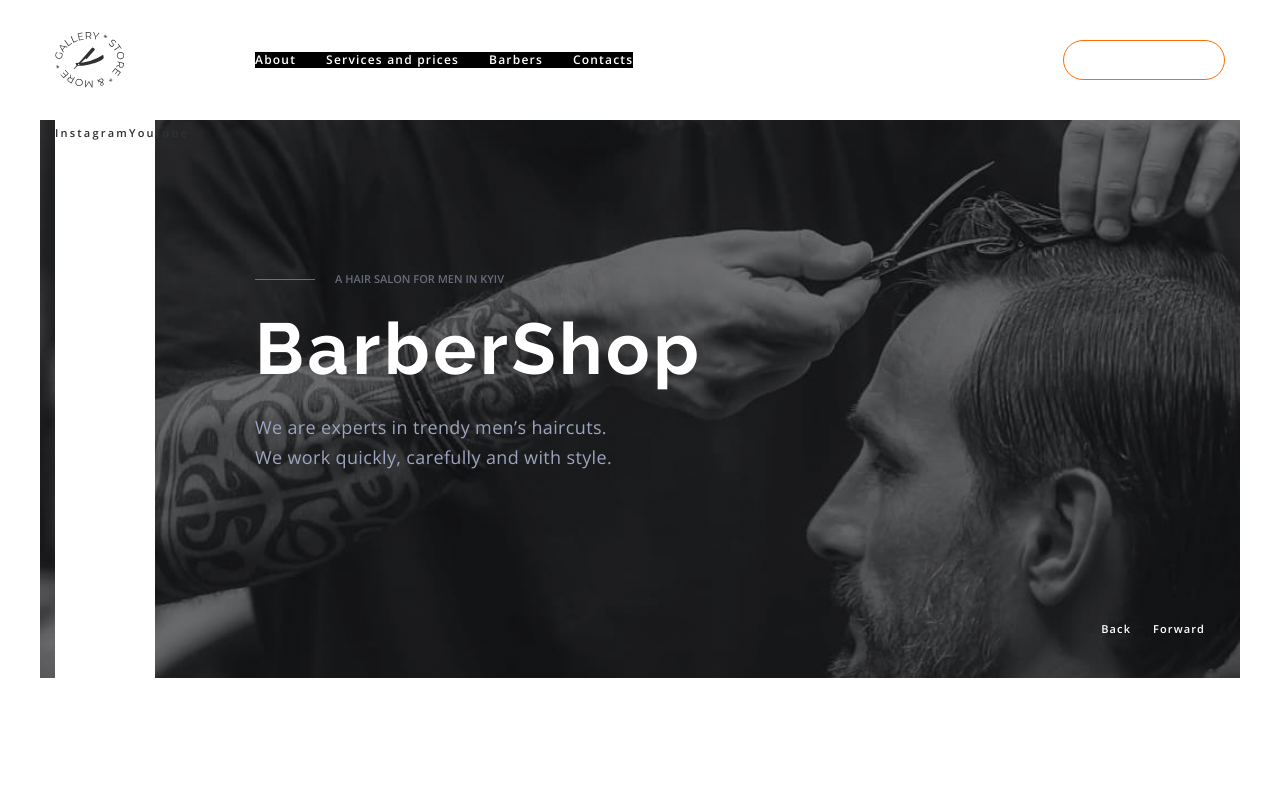
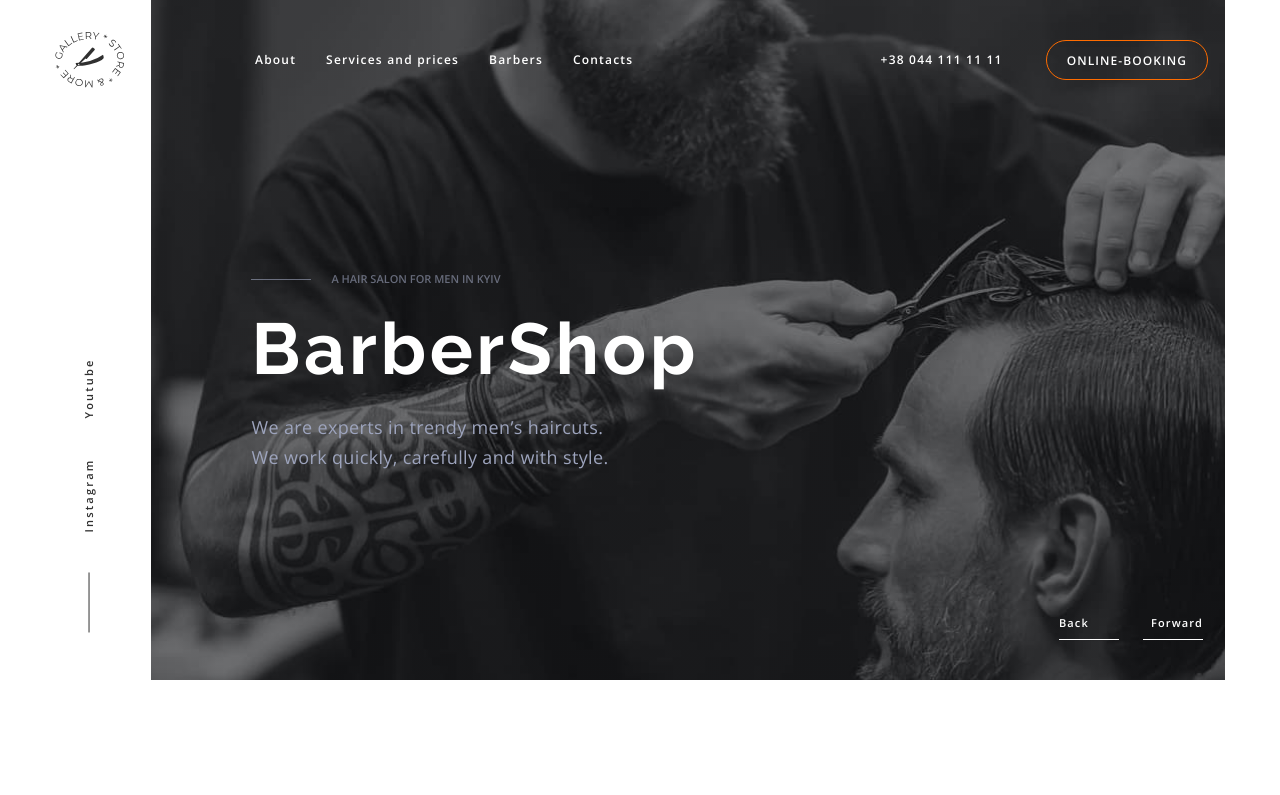
Before and after one commit to AndriiTsokur/goit-barbershop, a plain HTML site: page index.html in a window 1280 px wide. Shown: the top 795 px of the page. Drawn offline with nearby package versions, Linux system fonts and the light colour scheme.

Commit message:
Adds positioning and basic animation

```diff
--- a/css/styles.css
+++ b/css/styles.css
@@ -101,6 +101,10 @@ ul {
 /* ======== General Styles & Reset Default - END ======== */
 
 /* ================= Components - START ================= */
+.comp-link-behaviour {
+	transition: color 250ms;
+}
+
 .comp-link-behaviour:hover,
 .comp-link-behaviour:focus {
 	color: var(--color-accent);
@@ -121,7 +125,9 @@ ul {
 	border: 1px solid var(--color-accent);
 	border-radius: 25px;
 	background: transparent;
+
 	cursor: pointer;
+	transition: color 250ms, background-color 250ms;
 }
 
 .comp-btn:hover,
@@ -142,6 +148,8 @@ ul {
 }
 
 .comp-media-link {
+	display: block;
+
 	font-size: 11px;
 	font-weight: 600;
 	line-height: 1.36;
@@ -185,10 +193,11 @@ ul {
 	text-transform: uppercase;
 }
 
+.hero-media-list::before,
 .comp-section-intro::before,
-.footer-list::before {
+.footer-media-list::before {
 	content: '';
-	display: inline-block;
+	/* display: inline-block; */
 	width: 60px;
 	height: 1px;
 	margin-right: 20px;
@@ -231,7 +240,17 @@ ul {
 
 /* =================== Header - START =================== */
 .header {
+	position: absolute;
+	top: 0;
+	left: 0;
+	z-index: 1000;
+
+	width: 100%;
 	padding-block: 32px;
+}
+
+.header > .container {
+	padding-right: calc(15px + 17px);
 }
 
 .header-logo-icon {
@@ -274,33 +293,52 @@ ul {
 
 /* ================ Section Hero - START ================ */
 .hero > .container {
-	background-image: linear-gradient(rgba(25, 28, 38, 0.2), rgba(25, 28, 38, 0.2)),
+	/* background-image: linear-gradient(rgba(25, 28, 38, 0.2), rgba(25, 28, 38, 0.2)),
 		url(../images/bg-hero-01.jpg);
 	background-position: bottom right;
 	background-repeat: no-repeat;
-	background-size: cover;
+	background-size: cover; */
+
+	position: relative;
 }
 
 .hero-media-content {
+	position: relative;
+
 	width: 100px;
 
 	background-color: var(--color-contrast);
 }
 
-/* .hero-media-list {
-	...
-} */
+.hero-media-list {
+	position: absolute;
+	bottom: 40px;
+	left: 34px;
 
-/* .hero-media-item {
-	...
-} */
+	/* width: 100%; */
+
+	transform: rotate(-90deg);
+	transform-origin: left center;
+}
+
+.hero-media-list::before {
+	margin-right: 40px;
+}
+
+.hero-media-item:first-child {
+	margin-right: 40px;
+}
 
 .hero-content {
 	flex-grow: 1;
+	padding: 272px 526px 208px 100px;
 
-	/* padding-top: 152px;
-	padding-bottom: 237px; */
-	padding: 152px 20px 40px 100px;
+	background-color: var(--bg-dark);
+	background-image: linear-gradient(rgba(25, 28, 38, 0.2), rgba(25, 28, 38, 0.2)),
+		url(../images/bg-hero-01.jpg);
+	background-position: center;
+	background-repeat: no-repeat;
+	background-size: cover;
 }
 
 .hero-heading {
@@ -314,11 +352,15 @@ ul {
 }
 
 .hero-subtitle {
-	margin-bottom: 144px;
+	margin-bottom: 0px;
 }
 
 .hero-carousel-list {
-	gap: 22px;
+	position: absolute;
+	bottom: 40px;
+	right: 37px;
+
+	gap: 24px;
 	justify-content: flex-end;
 }
 
@@ -326,21 +368,20 @@ ul {
 	--color-carousel: var(--color-contrast);
 }
 
-.hero-carousel-item-right {
+.hero-carousel-item:last-child {
 	text-align: right;
 }
 
-.hero-carousel-item:hover,
-.hero-carousel-item:focus {
-	--color-carousel: var(--color-secondaryMod);
-}
+.hero-carousel-link {
+	display: block;
 
-.hero-carousel-link {
 	font-size: 11px;
 	font-weight: 600;
 	line-height: 1.36;
 	letter-spacing: 0.1em;
 	color: var(--color-carousel);
+
+	transition: color 250ms;
 }
 
 .hero-carousel-link:hover,
@@ -348,11 +389,22 @@ ul {
 	color: var(--color-secondaryMod);
 }
 
-.hero-carousel-line {
+.hero-carousel-link::after {
+	content: '';
+
+	display: block;
+	width: 60px;
+	height: 1px;
+	margin-top: 8px;
+
+	background-color: currentColor;
+}
+
+/* .hero-carousel-line {
 	margin-right: 0;
 
 	background-color: var(--color-carousel);
-}
+} */
 /* ================= Section Hero - END ================= */
 
 /* ================ Section About - START =============== */
@@ -584,6 +636,8 @@ ul {
 
 	background-color: var(--color-contrast);
 	border-radius: 50%;
+
+	transition: color 250ms;
 }
 
 .barbers-media-link:hover,
@@ -617,20 +671,25 @@ ul {
 }
 /* ============== Section Our Gallery - END ============= */
 
-.bottom {
-	padding-top: 130px;
+.contact-wrapper {
+	padding-block: 0;
 
 	background-color: var(--bg-dark);
 	background-image: url(../images/bg-contacts.png);
 	background-position: right center;
 	background-repeat: no-repeat;
-	background-size: contain;
+	background-size: calc(50% - 15px) 100%;
+}
+
+.contact-wrapper > .container {
+	gap: 30px;
 }
 
 /* =============== Section Booking - START ============== */
 .booking {
-	max-width: 570px;
-	margin-right: 130px;
+	flex-basis: calc((100% - 30px) / 2);
+	padding-top: 130px;
+	padding-bottom: 120px;
 }
 
 .booking-heading {
@@ -644,8 +703,10 @@ ul {
 
 /* ============== Section Contacts - START ============== */
 .contacts {
-	width: 270px;
-	/* padding-left: 100px; */
+	flex-basis: calc((100% - 30px) / 2);
+	padding-top: 130px;
+	padding-bottom: 120px;
+	padding-left: 100px;
 }
 
 .contacts-heading {
@@ -720,17 +781,17 @@ a.address-text {
 	color: var(--color-secondary);
 }
 
-.footer-list {
+.footer-media-list {
 	margin-left: auto;
 
 	font-size: 11px;
 }
 
-.footer-list::before {
+.footer-media-list::before {
 	margin-right: 40px;
 }
 
-.footer-item:first-child {
+.footer-media-item:first-child {
 	margin-right: 40px;
 }
 /* ==================== Footer - END ==================== */
--- a/index.html
+++ b/index.html
@@ -39,7 +39,7 @@
 						</svg>
 					</a>
 
-					<ul class="header-list flex-vert-centered black-bg">
+					<ul class="header-list flex-vert-centered">
 						<li class="header-item nobullet">
 							<a class="header-link comp-link-behaviour nounderline" href="#about">About</a>
 						</li>
@@ -69,7 +69,7 @@
 			<section class="hero">
 				<div class="container flex">
 					<div class="hero-media-content">
-						<ul class="hero-media-list flex">
+						<ul class="hero-media-list flex-vert-centered">
 							<li class="hero-media-item nobullet">
 								<a
 									class="comp-media-link comp-link-behaviour nounderline"
@@ -98,18 +98,16 @@
 							We are experts in trendy men’s haircuts.<br />
 							We work quickly, carefully and with style.
 						</p>
+					</div>
 
 					<ul class="hero-carousel-list flex">
 						<li class="hero-carousel-item nobullet">
 							<a class="hero-carousel-link nounderline" href="#">Back</a>
-								<div class="comp-line hero-carousel-line"></div>
 						</li>
-							<li class="hero-carousel-item nobullet hero-carousel-item-right">
+						<li class="hero-carousel-item nobullet">
 							<a class="hero-carousel-link nounderline" href="#">Forward</a>
-								<div class="comp-line hero-carousel-line"></div>
 						</li>
 					</ul>
-					</div>
 				</div>
 			</section>
 
@@ -451,7 +449,7 @@
 				</div>
 			</section>
 
-			<div class="comp-section bottom">
+			<div class="contact-wrapper comp-section">
 				<div class="container flex">
 					<!-- Section Online Booking -->
 					<section class="booking">
@@ -479,10 +477,10 @@
 										<svg class="address-icon address-icon-top">
 											<use href="./images/icons.svg#icon-address"></use>
 										</svg>
-										<div>
-											<p>st. Vasilkivska, 7A</p>
-											<p>Kyiv, 08132</p>
-										</div>
+										<p>
+											st. Vasilkivska, 7A<br />
+											Kyiv, 08132
+										</p>
 									</a>
 								</li>
 								<li class="address-item nobullet">
@@ -521,8 +519,8 @@
 			<div class="container flex-vert-centered">
 				<p class="footer-copyright">&copy; Copyright 2022</p>
 
-				<ul class="footer-list flex-vert-centered">
-					<li class="footer-item nobullet">
+				<ul class="footer-media-list flex-vert-centered">
+					<li class="footer-media-item nobullet">
 						<a
 							class="comp-media-link comp-link-behaviour nounderline"
 							href="https://www.instagram.com/"
@@ -531,7 +529,7 @@
 							>Instagram</a
 						>
 					</li>
-					<li class="footer-item nobullet">
+					<li class="footer-media-item nobullet">
 						<a
 							class="comp-media-link comp-link-behaviour nounderline"
 							href="https://www.youtube.com/"
```
Lines whose indentation alone changed are shown as unchanged.
